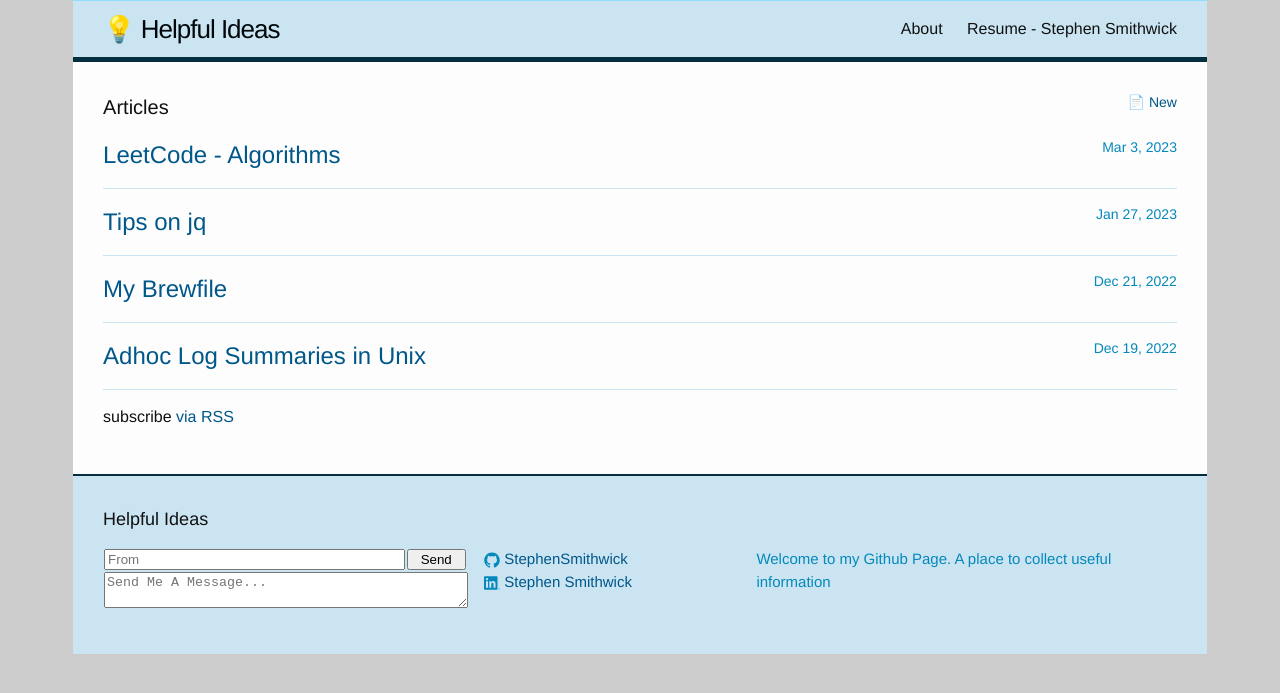
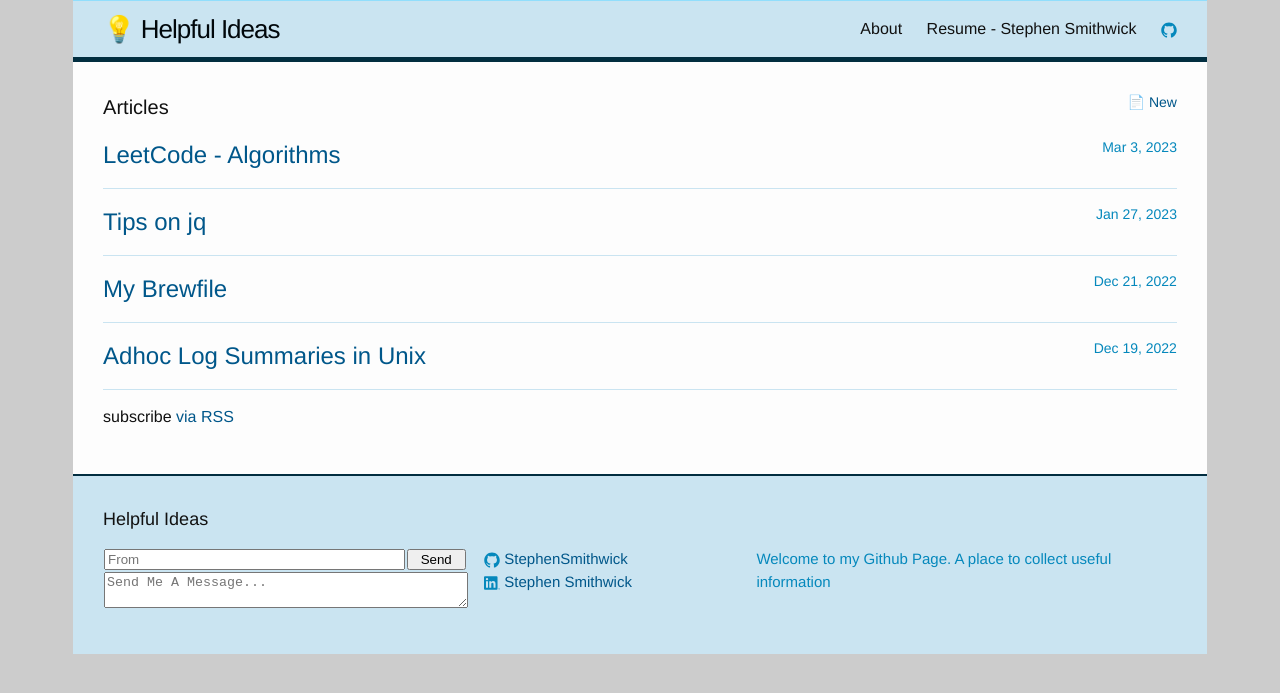
Before and after one commit to StephenSmithwick/StephenSmithwick.github.io, a Jekyll site: the page built from index.html, in a window 1280 px wide. Shown: the top 693 px of the page. Built offline with Jekyll 4.4.1, drawn with Linux system fonts in a browser that asks for light colours.

Commit message:
Adding Repository link in header

```diff
--- a/_config.yml
+++ b/_config.yml
@@ -8,6 +8,7 @@ description: >
 baseurl: ""
 url: "https://StephenSmithwick.github.io" # the base hostname & protocol for your site
 github_urls:
+  base: "https://github.com/StephenSmithwick/StephenSmithwick.github.io"
   edit: "https://github.com/StephenSmithwick/StephenSmithwick.github.io/edit/main"
   new: "https://github.com/StephenSmithwick/StephenSmithwick.github.io/new/main"
 github_username:  StephenSmithwick
--- a/_includes/footer.html
+++ b/_includes/footer.html
@@ -11,11 +11,7 @@
         {% if site.github_username %}
         <li>
           <a href="https://github.com/{{ site.github_username }}">
-            <span class="icon  icon--github">
-              <svg viewBox="0 0 16 16">
-                <path fill="#828282" d="M7.999,0.431c-4.285,0-7.76,3.474-7.76,7.761 c0,3.428,2.223,6.337,5.307,7.363c0.388,0.071,0.53-0.168,0.53-0.374c0-0.184-0.007-0.672-0.01-1.32 c-2.159,0.469-2.614-1.04-2.614-1.04c-0.353-0.896-0.862-1.135-0.862-1.135c-0.705-0.481,0.053-0.472,0.053-0.472 c0.779,0.055,1.189,0.8,1.189,0.8c0.692,1.186,1.816,0.843,2.258,0.645c0.071-0.502,0.271-0.843,0.493-1.037 C4.86,11.425,3.049,10.76,3.049,7.786c0-0.847,0.302-1.54,0.799-2.082C3.768,5.507,3.501,4.718,3.924,3.65 c0,0,0.652-0.209,2.134,0.796C6.677,4.273,7.34,4.187,8,4.184c0.659,0.003,1.323,0.089,1.943,0.261 c1.482-1.004,2.132-0.796,2.132-0.796c0.423,1.068,0.157,1.857,0.077,2.054c0.497,0.542,0.798,1.235,0.798,2.082 c0,2.981-1.814,3.637-3.543,3.829c0.279,0.24,0.527,0.713,0.527,1.437c0,1.037-0.01,1.874-0.01,2.129 c0,0.208,0.14,0.449,0.534,0.373c3.081-1.028,5.302-3.935,5.302-7.362C15.76,3.906,12.285,0.431,7.999,0.431z"/>
-              </svg>
-            </span>
+            {% include github-icon.html %}
 
             <span class="username">{{ site.github_username }}</span>
           </a>
--- /dev/null
+++ b/_includes/github-icon.html
@@ -0,0 +1,5 @@
+<span class="icon  icon--github">
+    <svg viewBox="0 0 16 16">
+        <path fill="#828282" d="M7.999,0.431c-4.285,0-7.76,3.474-7.76,7.761 c0,3.428,2.223,6.337,5.307,7.363c0.388,0.071,0.53-0.168,0.53-0.374c0-0.184-0.007-0.672-0.01-1.32 c-2.159,0.469-2.614-1.04-2.614-1.04c-0.353-0.896-0.862-1.135-0.862-1.135c-0.705-0.481,0.053-0.472,0.053-0.472 c0.779,0.055,1.189,0.8,1.189,0.8c0.692,1.186,1.816,0.843,2.258,0.645c0.071-0.502,0.271-0.843,0.493-1.037 C4.86,11.425,3.049,10.76,3.049,7.786c0-0.847,0.302-1.54,0.799-2.082C3.768,5.507,3.501,4.718,3.924,3.65 c0,0,0.652-0.209,2.134,0.796C6.677,4.273,7.34,4.187,8,4.184c0.659,0.003,1.323,0.089,1.943,0.261 c1.482-1.004,2.132-0.796,2.132-0.796c0.423,1.068,0.157,1.857,0.077,2.054c0.497,0.542,0.798,1.235,0.798,2.082 c0,2.981-1.814,3.637-3.543,3.829c0.279,0.24,0.527,0.713,0.527,1.437c0,1.037-0.01,1.874-0.01,2.129 c0,0.208,0.14,0.449,0.534,0.373c3.081-1.028,5.302-3.935,5.302-7.362C15.76,3.906,12.285,0.431,7.999,0.431z"/>
+    </svg>
+</span>
--- a/_includes/header.html
+++ b/_includes/header.html
@@ -19,6 +19,7 @@
         <a class="page-link" href="{{ page.url | prepend: site.baseurl }}">{{ page.title }}</a>
         {% endif %}
       {% endfor %}
+      <a class="page-link" href="{{ site.github_urls.base }}">{% include github-icon.html %}</a>
     </div>
   </nav>
 
--- a/index.html
+++ b/index.html
@@ -4,7 +4,7 @@ layout: default
 
 <div class="home">
   <p class="post-meta">
-    <a class="new" href="{{ site.github_urls.new }}/_posts">📄 New</a>
+    <a href="{{ site.github_urls.new }}/_posts">📄 New</a>
   </p>
 
   <h1 class="page-heading">Articles</h1>
```
